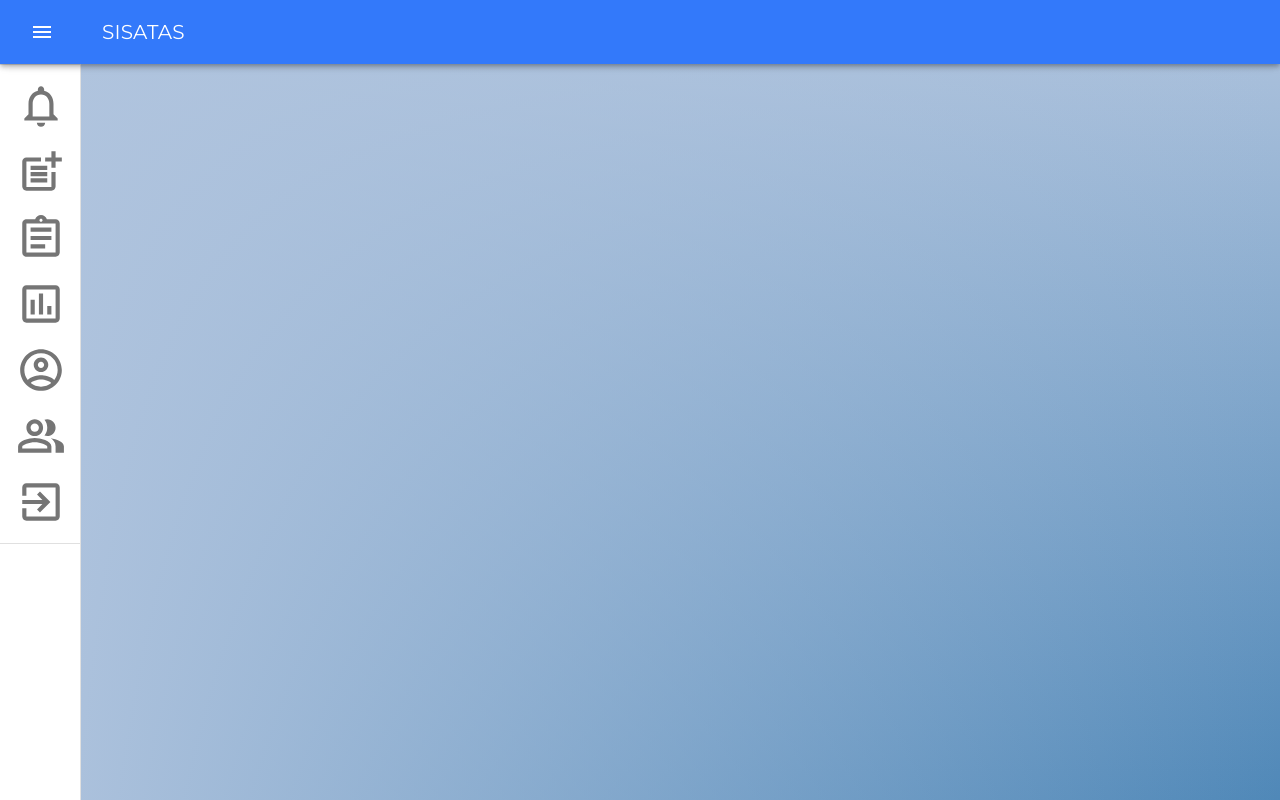
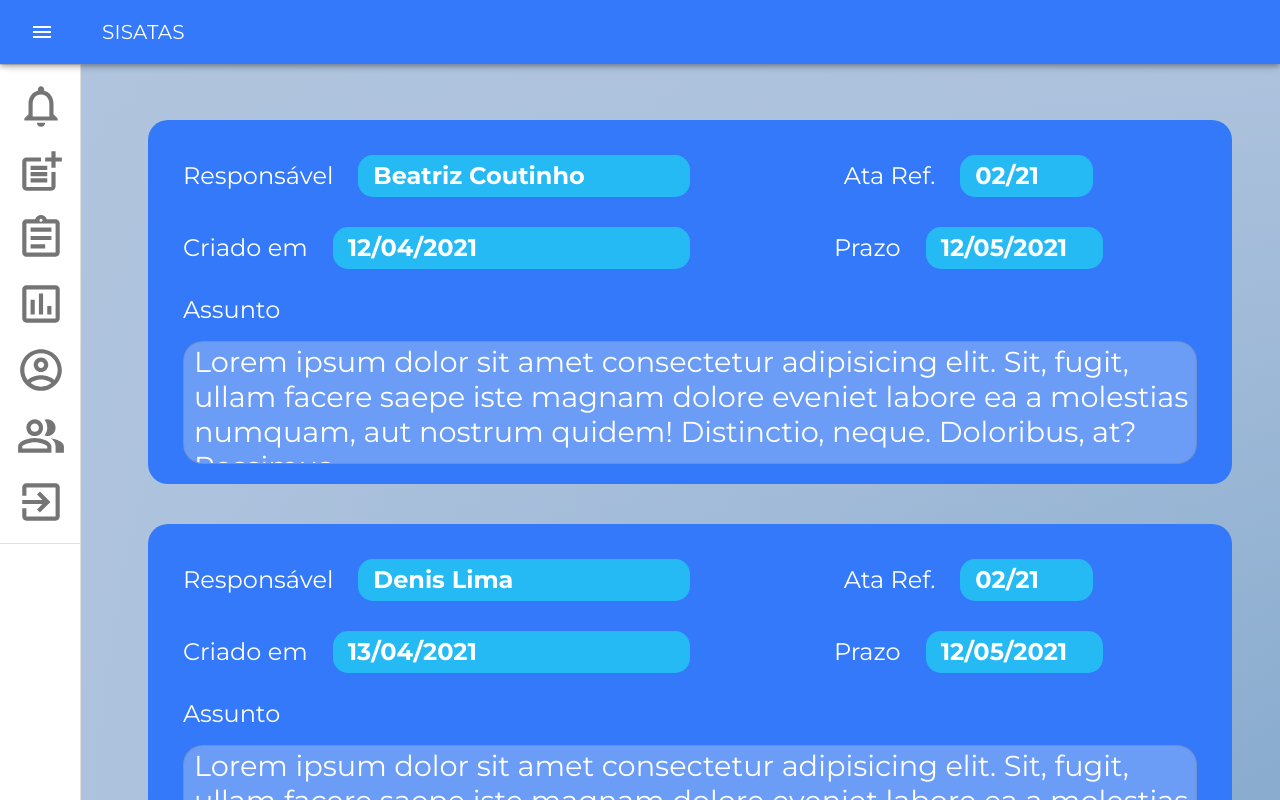
Before and after one commit to BureauTech/ProjectSisatas, a React (Create React App) app in the folder client/: page /assuntos in a window 1280 px wide. Shown: the top 800 px of the page. Built offline with nearby package versions, Linux system fonts and the light colour scheme.

Commit message:
interface assuntos

```diff
--- a/client/src/App.js
+++ b/client/src/App.js
@@ -12,6 +12,7 @@ import CreateRevision from "./pages/CreateRevision/CreateRevision";
 import AtaTemplate from "./components/Ata/AtaModel/AtaTemplate";
 import InfoAtaProvider from "./context/InfoAta";
 import ViewComments from "./pages/Comment/ViewComments";
+import ViewSubjects from "./pages/Subject/ViewSubjects";
 import Comentarios from "./pages/Revisao/Comentarios";
 import RegisterPassword from "./components/RegisterPassword/RegisterPassword";
 import { useEffect } from "react";
@@ -57,8 +58,8 @@ function App() {
             <Route path="/cadastrar-senha" component={() => <RegisterPassword />} />
             <Route path="/editar-usuario" component={() => <EditUser />} />
             <Route path="/perfil" component={() => <UserProfile id={0} />} />
-            <Route path="/users-list" component={() => <UserList ata={ata} />} />
-            <Route path="/view-comments" component={() => <ViewComments />} />
+            <Route path="/comentarios" component={() => <ViewComments />} />
+            <Route path="/assuntos" component={() => <ViewSubjects />} />
             <Route path="/listar-usuarios" component={() => <UserList ata={ata} />} />
           </Switch>
         </div>
--- /dev/null
+++ b/client/src/components/ViewSubjects/Items.js
@@ -0,0 +1,33 @@
+import { Grid, Typography, withStyles } from "@material-ui/core";
+import { styles } from "../../assets/styles/Styles";
+
+const ResponsibleItem = (props) => {
+  const { classes, theme, text1, text2, xs1, xs } = props;
+  return (
+    <Grid item xs={xs1} style={{ marginBottom: 15, marginTop: 15 }}>
+      <Grid container justify="center" alignItems="center">
+        <Grid item>
+          <Typography className={classes.normalText} style={{ fontSize: "1.5rem", margin: "0px 25px" }}>
+            {text1}
+          </Typography>
+        </Grid>
+        {!xs && (
+          <Grid item xs style={{ backgroundColor: theme.palette.secondary.main, borderRadius: 15 }}>
+            <Typography className={classes.normalText} style={{ padding: 5, paddingLeft: 15, fontSize: "1.5rem" }}>
+              <strong>{text2}</strong>
+            </Typography>
+          </Grid>
+        )}
+        {xs && (
+          <Grid item xs={xs} style={{ backgroundColor: theme.palette.secondary.main, borderRadius: 15 }}>
+            <Typography className={classes.normalText} style={{ padding: 5, paddingLeft: 15, fontSize: "1.5rem" }}>
+              <strong>{text2}</strong>
+            </Typography>
+          </Grid>
+        )}
+      </Grid>
+    </Grid>
+  );
+};
+
+export default withStyles(styles, { withTheme: true })(ResponsibleItem);
--- /dev/null
+++ b/client/src/components/ViewSubjects/ViewSubjectsComponent.js
@@ -0,0 +1,40 @@
+import { Container, Grid, TextareaAutosize, Typography, withStyles } from "@material-ui/core";
+import { styles } from "../../assets/styles/Styles";
+import ResponsibleItem from "./Items";
+
+const ViewSubjectsComponent = (props) => {
+  const { classes, assunto } = props;
+
+  return (
+    <Container style={{ marginTop: 40, marginBottom: 40 }}>
+      <Grid container>
+        <Grid container className={classes.grid} style={{ padding: "20px 10px" }}>
+          <ResponsibleItem text1={"Responsável"} text2={assunto.responsavel} xs1={6} />
+          <ResponsibleItem text1={"Ata Ref."} text2={assunto.ataRef} xs1={6} xs={3} />
+          <ResponsibleItem text1={"Criado em"} text2={assunto.data} xs1={6} />
+          <ResponsibleItem text1={"Prazo"} text2={assunto.prazo} xs1={6} xs={4} />
+          <Typography className={classes.normalText} style={{ paddingTop: 10, fontSize: "1.5rem", margin: "0px 25px" }}>
+            Assunto
+          </Typography>
+          <TextareaAutosize
+            disabled
+            rowsMax={15}
+            id="pauta"
+            value={assunto.assunto}
+            style={{
+              width: "100%",
+              fontSize: "1.8rem",
+              borderRadius: "20px",
+              color: "white",
+              paddingLeft: 10,
+              paddingBottom: 20,
+              margin: "15px 25px 0px",
+            }}
+          />
+        </Grid>
+      </Grid>
+    </Container>
+  );
+};
+
+export default withStyles(styles, { withTheme: true })(ViewSubjectsComponent);
--- /dev/null
+++ b/client/src/pages/Subject/ViewSubjects.js
@@ -0,0 +1,51 @@
+import { Container } from "@material-ui/core";
+import ViewSubjectsComponent from "../../components/ViewSubjects/ViewSubjectsComponent";
+
+const ViewSubjects = (props) => {
+  const subjects = [
+    {
+      responsavel: "Beatriz Coutinho",
+      ataRef: "02/21",
+      data: "12/04/2021",
+      prazo: "12/05/2021",
+      assunto:
+        "Lorem ipsum dolor sit amet consectetur adipisicing elit. Sit, fugit, ullam facere saepe iste magnam dolore eveniet labore ea a molestias numquam, aut nostrum quidem! Distinctio, neque. Doloribus, at? Possimus.",
+    },
+    {
+      responsavel: "Denis Lima",
+      ataRef: "02/21",
+      data: "13/04/2021",
+      prazo: "12/05/2021",
+      assunto:
+        "Lorem ipsum dolor sit amet consectetur adipisicing elit. Sit, fugit, ullam facere saepe iste magnam dolore eveniet labore ea a molestias numquam, aut nostrum quidem! Distinctio, neque. Doloribus, at? Possimus.",
+    },
+    {
+      responsavel: "Charles Ferreira",
+      ataRef: "02/21",
+      data: "13/04/2021",
+      prazo: "12/05/2021",
+      assunto:
+        "Lorem ipsum dolor sit amet consectetur adipisicing elit. Sit, fugit, ullam facere saepe iste magnam dolore eveniet labore ea a molestias numquam, aut nostrum quidem! Distinctio, neque. Doloribus, at? Possimus.",
+    },
+    {
+      responsavel: "Denis Lima",
+      ataRef: "02/21",
+      data: "13/04/2021",
+      prazo: "12/05/2021",
+      assunto:
+        "Lorem ipsum dolor sit amet consectetur adipisicing elit. Sit, fugit, ullam facere saepe iste magnam dolore eveniet labore ea a molestias numquam, aut nostrum quidem! Distinctio, neque. Doloribus, at? Possimus.",
+    },
+    {
+      responsavel: "Charles Ferreira",
+      ataRef: "02/21",
+      data: "13/04/2021",
+      prazo: "12/05/2021",
+      assunto:
+        "Lorem ipsum dolor sit amet consectetur adipisicing elit. Sit, fugit, ullam facere saepe iste magnam dolore eveniet labore ea a molestias numquam, aut nostrum quidem! Distinctio, neque. Doloribus, at? Possimus.",
+    },
+  ];
+
+  return <Container>{subjects && subjects.map((subject) => <ViewSubjectsComponent assunto={subject} />)}</Container>;
+};
+
+export default ViewSubjects;
```
Also changed, not shown: 1 other file (tests, documents, lock files or other folders).
